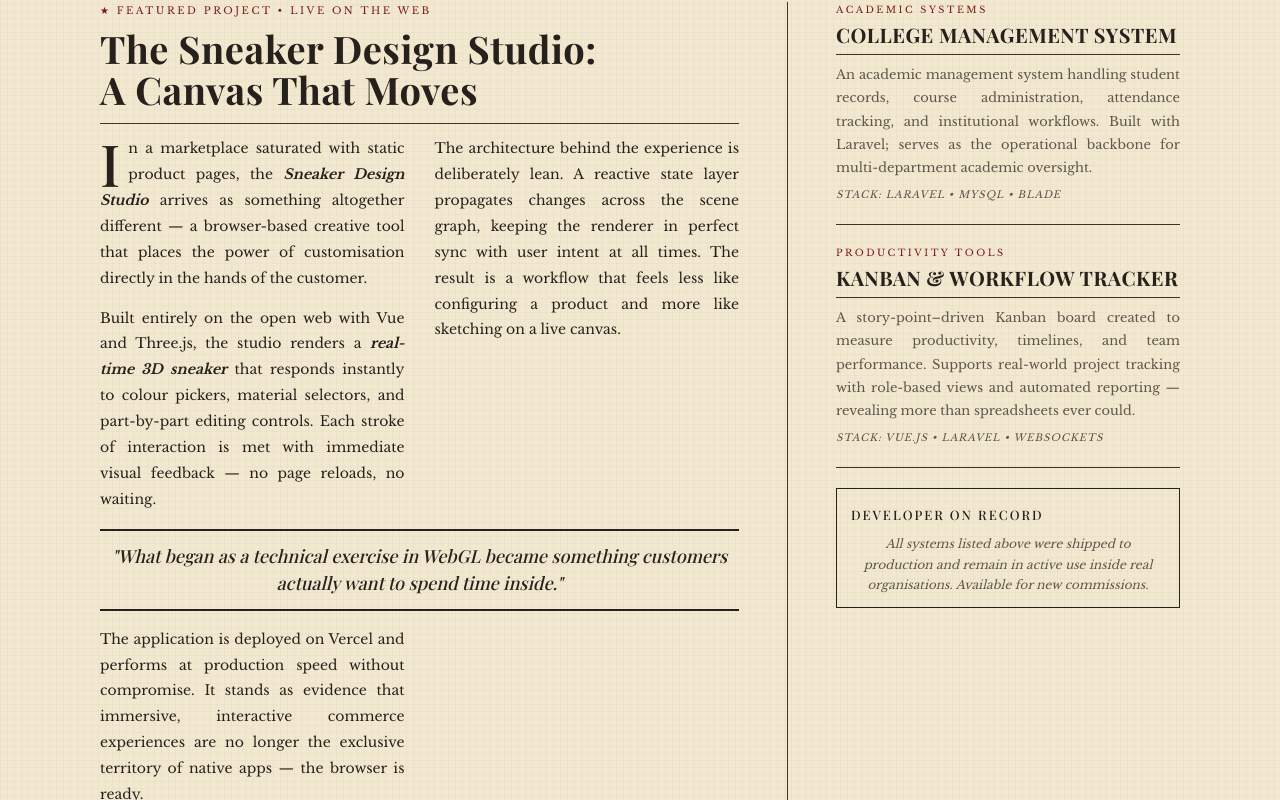
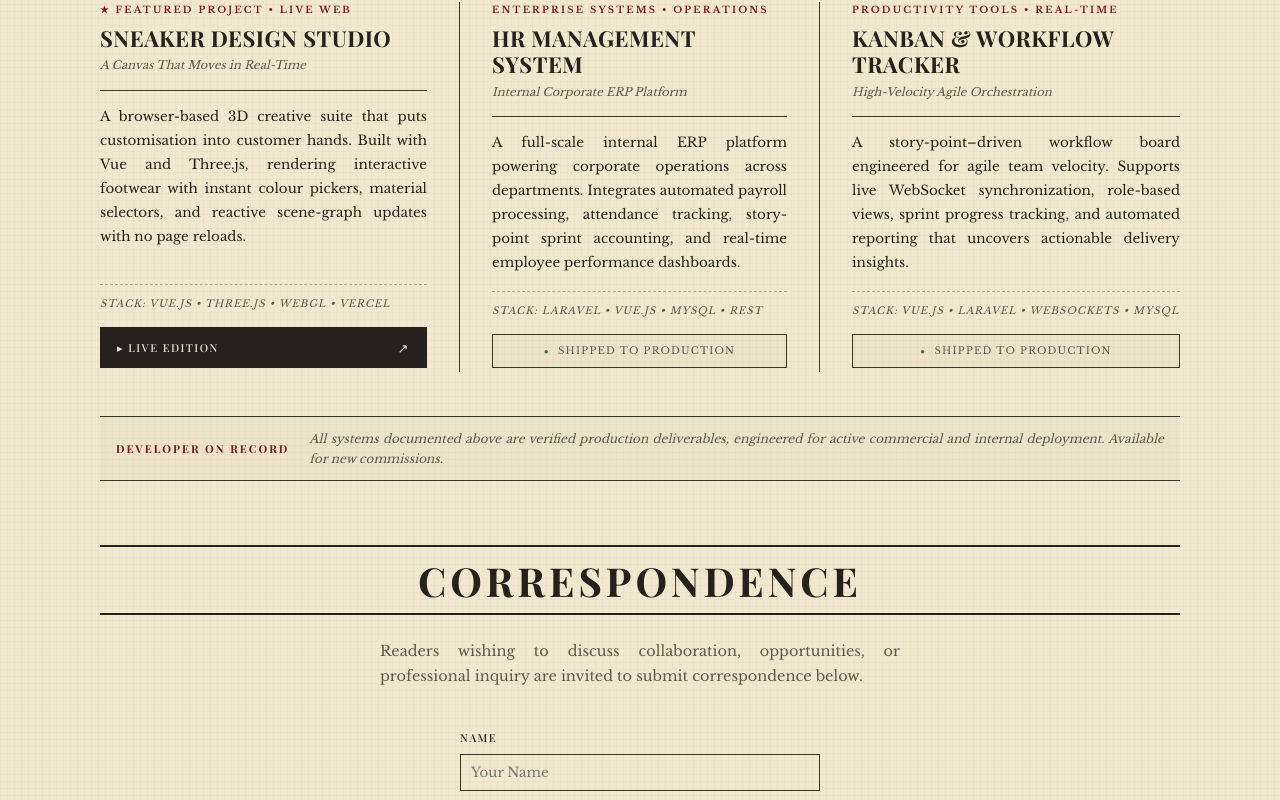
Before and after one commit to buildwith-harsha/portfolio, a Vue app: page / in a window 1280 px wide. Shown: the part 2320-3120 px from the top of the page. Built offline with nearby package versions, Linux system fonts and the light colour scheme.

Commit message:
feat: redesign projects section into 3 equal broadsheet columns

```diff
--- a/src/sections/Projects.vue
+++ b/src/sections/Projects.vue
@@ -3,133 +3,93 @@
     <!-- Standardized Section Banner -->
     <h2 class="heading">Project Chronicle</h2>
 
-    <!-- Main broadsheet grid -->
-    <div class="broadsheet-grid">
-      <!-- ===================== LEAD FEATURE (2/3 width) ===================== -->
-      <div class="lead-column">
-        <!-- Lead article: Sneaker Design Studio -->
-        <article class="lead-article">
-          <!-- Overline label -->
-          <p class="article-kicker">★ Featured Project • Live on the Web</p>
+    <!-- 3-Column Broadsheet Grid (Equal Columns) -->
+    <div class="projects-triptych">
+      <!-- Column 1: Sneaker Design Studio -->
+      <article class="project-column">
+        <p class="project-kicker">★ Featured Project • Live Web</p>
+        <h3 class="project-headline">Sneaker Design Studio</h3>
+        <p class="project-subhead">A Canvas That Moves in Real-Time</p>
+        <div class="project-rule"></div>
 
-          <!-- Headline -->
-          <h3 class="lead-headline">
-            The Sneaker Design Studio:<br />
-            A Canvas That Moves
-          </h3>
-
-          <div class="lead-rule"></div>
-
-          <!-- Lead article body — two-column newspaper layout -->
-          <div class="lead-body">
-            <p>
-              <span class="drop-cap">I</span>n a marketplace saturated with static product pages,
-              the
-              <span class="text-emphasis">Sneaker Design Studio</span>
-              arrives as something altogether different — a browser-based creative tool that places
-              the power of customisation directly in the hands of the customer.
-            </p>
-            <p>
-              Built entirely on the open web with Vue and Three.js, the studio renders a
-              <span class="text-emphasis">real-time 3D sneaker</span>
-              that responds instantly to colour pickers, material selectors, and part-by-part
-              editing controls. Each stroke of interaction is met with immediate visual feedback —
-              no page reloads, no waiting.
-            </p>
-            <p>
-              The architecture behind the experience is deliberately lean. A reactive state layer
-              propagates changes across the scene graph, keeping the renderer in perfect sync with
-              user intent at all times. The result is a workflow that feels less like configuring a
-              product and more like sketching on a live canvas.
+        <p class="project-body">
+          A browser-based 3D creative suite that puts customisation into customer hands.
+          Built with Vue and Three.js, rendering interactive footwear with instant colour
+          pickers, material selectors, and reactive scene-graph updates with no page reloads.
         </p>
 
-            <!-- Pull quote -->
-            <blockquote class="newspaper-pull-quote">
-              "What began as a technical exercise in WebGL became something customers actually want
-              to spend time inside."
-            </blockquote>
+        <p class="project-stack">Stack: Vue.js &bull; Three.js &bull; WebGL &bull; Vercel</p>
 
-            <p>
-              The application is deployed on Vercel and performs at production speed without
-              compromise. It stands as evidence that immersive, interactive commerce experiences are
-              no longer the exclusive territory of native apps — the browser is ready.
-            </p>
-          </div>
-
-          <!-- Live demo link — styled as a newspaper classified notice -->
-          <div class="demo-notice">
-            <span class="demo-label">▸ LIVE EDITION</span>
+        <div class="project-action">
           <a
             href="https://sneaker-design-studio.vercel.app/"
             target="_blank"
             rel="noopener"
-              class="demo-link"
+            class="project-btn live-btn"
           >
-              sneaker-design-studio.vercel.app
+            <span>▸ Live Edition</span>
+            <span class="btn-arrow">↗</span>
           </a>
-            <span class="demo-tag">Interactive Demo Available</span>
         </div>
       </article>
 
-        <!-- Secondary article: HR Management System -->
-        <article class="secondary-article">
-          <div class="rule thin-rule"></div>
-          <p class="article-kicker">Enterprise Systems</p>
-          <h3 class="secondary-headline">HR Management System</h3>
-          <p class="article-byline">Laravel &bull; Vue.js &bull; Internal ERP Platform</p>
-          <p class="article-body">
-            A full-scale internal ERP platform covering payroll, attendance, employee performance
-            dashboards, and operational reporting — built with Laravel and Vue, deployed and
-            actively used in daily organisational workflows. Modules include story-point
-            calculation, time tracking, and live performance metrics.
+      <!-- Column 2: HR Management System -->
+      <article class="project-column">
+        <p class="project-kicker">Enterprise Systems • Operations</p>
+        <h3 class="project-headline">HR Management System</h3>
+        <p class="project-subhead">Internal Corporate ERP Platform</p>
+        <div class="project-rule"></div>
+
+        <p class="project-body">
+          A full-scale internal ERP platform powering corporate operations across departments.
+          Integrates automated payroll processing, attendance tracking, story-point sprint
+          accounting, and real-time employee performance dashboards.
         </p>
+
+        <p class="project-stack">Stack: Laravel &bull; Vue.js &bull; MySQL &bull; REST</p>
+
+        <div class="project-action">
+          <span class="project-badge">
+            <span class="badge-dot">●</span>
+            <span>Shipped to Production</span>
+          </span>
+        </div>
+      </article>
+
+      <!-- Column 3: Kanban & Workflow Tracker -->
+      <article class="project-column">
+        <p class="project-kicker">Productivity Tools • Real-Time</p>
+        <h3 class="project-headline">Kanban &amp; Workflow Tracker</h3>
+        <p class="project-subhead">High-Velocity Agile Orchestration</p>
+        <div class="project-rule"></div>
+
+        <p class="project-body">
+          A story-point–driven workflow board engineered for agile team velocity. Supports
+          live WebSocket synchronization, role-based views, sprint progress tracking, and automated
+          reporting that uncovers actionable delivery insights.
+        </p>
+
+        <p class="project-stack">Stack: Vue.js &bull; Laravel &bull; WebSockets &bull; MySQL</p>
+
+        <div class="project-action">
+          <span class="project-badge">
+            <span class="badge-dot">●</span>
+            <span>Shipped to Production</span>
+          </span>
+        </div>
       </article>
     </div>
 
-      <!-- ===================== SIDE DISPATCHES (1/3 width) ===================== -->
-      <aside class="dispatch-column">
-        <!-- Vertical rule -->
-        <div class="column-rule"></div>
-
-        <!-- Dispatch: College Management System -->
-        <div class="dispatch-card">
-          <p class="dispatch-overline">Academic Systems</p>
-          <h4 class="dispatch-headline">College Management System</h4>
-          <div class="dispatch-rule"></div>
-          <p class="dispatch-body">
-            An academic management system handling student records, course administration,
-            attendance tracking, and institutional workflows. Built with Laravel; serves as the
-            operational backbone for multi-department academic oversight.
-          </p>
-          <p class="dispatch-stack">Stack: Laravel &bull; MySQL &bull; Blade</p>
-        </div>
-
-        <div class="dispatch-divider"></div>
-
-        <!-- Dispatch: Kanban & Workflow Tracker -->
-        <div class="dispatch-card">
-          <p class="dispatch-overline">Productivity Tools</p>
-          <h4 class="dispatch-headline">Kanban &amp; Workflow Tracker</h4>
-          <div class="dispatch-rule"></div>
-          <p class="dispatch-body">
-            A story-point–driven Kanban board created to measure productivity, timelines, and team
-            performance. Supports real-world project tracking with role-based views and automated
-            reporting — revealing more than spreadsheets ever could.
-          </p>
-          <p class="dispatch-stack">Stack: Vue.js &bull; Laravel &bull; WebSockets</p>
-        </div>
-
-        <div class="dispatch-divider"></div>
-
-        <!-- Brief notice box -->
-        <div class="notice-box">
-          <p class="notice-title">Developer on Record</p>
-          <p class="notice-body">
-            All systems listed above were shipped to production and remain in active use inside real
-            organisations. Available for new commissions.
+    <!-- Bottom Broadsheet Verification Ribbon -->
+    <div class="notice-ribbon">
+      <div class="notice-rule"></div>
+      <div class="notice-content">
+        <span class="notice-tag">Developer on Record</span>
+        <p class="notice-text">
+          All systems documented above are verified production deliverables, engineered for active commercial and internal deployment. Available for new commissions.
         </p>
       </div>
-      </aside>
+      <div class="notice-rule"></div>
     </div>
   </section>
 </template>
@@ -143,32 +103,24 @@ gsap.registerPlugin(ScrollTrigger)
 
 onMounted(() => {
   if (typeof window !== 'undefined' && 'IntersectionObserver' in window) {
-    // Lead column smooth entry
-    gsap.from('.lead-column', {
-      y: 26,
-      opacity: 0,
-      duration: 0.7,
+    ScrollTrigger.refresh()
+    // Staggered broadsheet column entry
+    gsap.fromTo(
+      '.project-column',
+      { y: 22, opacity: 0 },
+      {
+        y: 0,
+        opacity: 1,
+        stagger: 0.12,
+        duration: 0.6,
         ease: 'power2.out',
         scrollTrigger: {
-        trigger: '.broadsheet-grid',
+          trigger: '.projects-triptych',
           start: 'top 85%',
           once: true,
         },
-    })
-
-    // Dispatch column cards staggered typeset entry
-    gsap.from('.dispatch-card, .notice-box', {
-      y: 20,
-      opacity: 0,
-      stagger: 0.1,
-      duration: 0.55,
-      ease: 'power2.out',
-      scrollTrigger: {
-        trigger: '.dispatch-column',
-        start: 'top 85%',
-        once: true,
-      },
-    })
+      }
+    )
   }
 })
 </script>
@@ -178,7 +130,7 @@ onMounted(() => {
    SECTION WRAPPER
 ========================= */
 .projects-page {
-  padding: 60px 60px 30px;
+  padding: 60px 60px 40px;
   max-width: 1200px;
   margin: auto;
 }
@@ -201,339 +153,239 @@ onMounted(() => {
   box-sizing: border-box;
 }
 
-.thin-rule {
-  border-top: 1px solid var(--line);
-  margin: 18px 0;
+/* =========================
+   3 EQUAL COLUMNS (TRIPTYCH)
+========================= */
+.projects-triptych {
+  display: grid;
+  grid-template-columns: repeat(3, 1fr);
+  gap: 0;
+  margin-top: 36px;
+  align-items: stretch;
+}
+
+.project-column {
+  display: flex;
+  flex-direction: column;
+  padding: 0 32px;
+  border-right: 1px solid var(--line);
+  box-sizing: border-box;
+}
+
+.project-column:first-child {
+  padding-left: 0;
+}
+
+.project-column:last-child {
+  border-right: none;
+  padding-right: 0;
 }
 
 /* =========================
-   BROADSHEET GRID
+   COLUMN TYPOGRAPHY
 ========================= */
-.broadsheet-grid {
-  display: grid;
-  grid-template-columns: 2fr 1fr;
-  gap: 0 48px;
-  margin-top: 36px;
-  align-items: start;
-}
-
-/* =========================
-   LEAD COLUMN
-========================= */
-.lead-column {
-  border-right: 1px solid var(--line);
-  padding-right: 48px;
-}
-
-/* =========================
-   LEAD ARTICLE
-========================= */
-.lead-article {
-  margin-bottom: 0;
-}
-
-.article-kicker {
+.project-kicker {
   font-family: var(--font-body);
-  font-size: 10px;
-  letter-spacing: 2.5px;
+  font-size: 9.5px;
+  letter-spacing: 2.2px;
   text-transform: uppercase;
   color: var(--accent);
-  margin-bottom: 8px;
+  font-weight: 700;
+  margin-bottom: 6px;
   text-align: left;
 }
 
-.lead-headline {
+.project-headline {
   font-family: var(--font-heading);
-  font-size: 38px;
-  line-height: 1.1;
+  font-size: 22px;
+  line-height: 1.2;
   letter-spacing: 0.5px;
-  margin-bottom: 6px;
   font-weight: 700;
   color: var(--ink);
+  text-transform: uppercase;
+  margin: 0 0 4px;
 }
 
-.article-byline {
+.project-subhead {
   font-family: var(--font-body);
-  font-size: 11px;
+  font-size: 11.5px;
   font-style: italic;
-  color: var(--muted-ink);
-  text-align: left;
-  margin-bottom: 0;
-}
-
-.lead-rule {
-  border-top: 1px solid var(--line);
-  margin: 12px 0;
-}
-
-/* Lead body: 2-column newspaper text */
-.lead-body {
-  column-count: 2;
-  column-gap: 30px;
-}
-
-.lead-body p {
-  font-family: var(--font-body);
-  font-size: 14px;
-  line-height: 1.85;
-  text-align: justify;
-  color: var(--ink);
-  margin-bottom: 14px;
-  break-inside: avoid;
-}
-
-/* Drop cap */
-.drop-cap {
-  float: left;
-  font-family: var(--font-heading);
-  font-size: 58px;
-  line-height: 0.82;
-  margin: 4px 8px 0 0;
-  color: var(--ink);
-}
-
-.text-emphasis {
-  font-style: italic;
-  font-weight: 600;
-}
-
-/* Pull quote — spans both columns */
-.newspaper-pull-quote {
-  column-span: all;
-  font-family: var(--font-heading);
-  font-size: 18px;
-  line-height: 1.5;
-  border-top: 2px solid var(--ink);
-  border-bottom: 2px solid var(--ink);
-  padding: 12px 4px;
-  margin: 16px 0;
-  text-align: center;
-  font-style: italic;
-  color: var(--ink);
-}
-
-/* =========================
-   LIVE DEMO NOTICE
-========================= */
-.demo-notice {
-  column-span: all;
-  display: flex;
-  align-items: center;
-  gap: 10px;
-  flex-wrap: wrap;
-  background: var(--ink);
-  color: var(--paper);
-  padding: 10px 16px;
-  margin-top: 18px;
-  font-family: var(--font-body);
-}
-
-.demo-label {
-  font-size: 9px;
-  letter-spacing: 2px;
-  text-transform: uppercase;
-  color: var(--paper);
-  opacity: 0.75;
-  white-space: nowrap;
-}
-
-.demo-link {
-  font-family: var(--font-heading);
-  font-size: 15px;
-  font-style: italic;
-  color: #f5e6c0;
-  text-decoration: underline;
-  letter-spacing: 0.3px;
-  transition: opacity 0.2s;
-}
-
-.demo-link:hover {
-  opacity: 0.75;
-}
-
-.demo-tag {
-  font-size: 9px;
-  letter-spacing: 1.5px;
-  text-transform: uppercase;
-  color: var(--paper);
-  opacity: 0.6;
-  margin-left: auto;
-}
-
-/* =========================
-   SECONDARY ARTICLE
-========================= */
-.secondary-article {
-  margin-top: 30px;
-}
-
-.secondary-headline {
-  font-family: var(--font-heading);
-  font-size: 22px;
-  text-transform: uppercase;
-  letter-spacing: 1px;
-  margin: 4px 0 6px;
-  color: var(--ink);
-}
-
-.article-body {
-  font-family: var(--font-body);
-  font-size: 13.5px;
-  line-height: 1.8;
-  text-align: justify;
-  color: var(--muted-ink);
-}
-
-/* =========================
-   DISPATCH COLUMN (SIDEBAR)
-========================= */
-.dispatch-column {
-  position: relative;
-  padding-left: 0;
-}
-
-.column-rule {
-  display: none; /* visual rule is achieved via border-right on lead-column */
-}
-
-.dispatch-card {
-  margin-bottom: 0;
-}
-
-.dispatch-overline {
-  font-family: var(--font-body);
-  font-size: 9.5px;
-  letter-spacing: 2.5px;
-  text-transform: uppercase;
-  color: var(--accent);
-  margin-bottom: 4px;
-}
-
-.dispatch-headline {
-  font-family: var(--font-heading);
-  font-size: 20px;
-  text-transform: uppercase;
-  letter-spacing: 0.5px;
-  line-height: 1.15;
-  color: var(--ink);
-  margin-bottom: 0;
-}
-
-.dispatch-rule {
-  border-top: 1px solid var(--line);
-  margin: 8px 0;
-}
-
-.dispatch-body {
-  font-family: var(--font-body);
-  font-size: 13px;
-  line-height: 1.8;
-  text-align: justify;
   color: var(--muted-ink);
   margin-bottom: 6px;
 }
 
-.dispatch-stack {
+.project-rule {
+  border-top: 1px solid var(--line);
+  margin: 8px 0 14px;
+}
+
+.project-body {
+  font-family: var(--font-body);
+  font-size: 13.5px;
+  line-height: 1.78;
+  text-align: justify;
+  color: var(--ink);
+  margin-bottom: 16px;
+  flex-grow: 1;
+}
+
+/* =========================
+   STACK & ACTION
+========================= */
+.project-stack {
   font-family: var(--font-body);
   font-size: 10px;
   letter-spacing: 1px;
   text-transform: uppercase;
   color: var(--muted-ink);
   font-style: italic;
-  margin-top: 4px;
+  padding-top: 10px;
+  border-top: 1px dashed rgba(59, 52, 45, 0.35);
+  margin-bottom: 14px;
 }
 
-.dispatch-divider {
-  border-top: 1px solid var(--line);
-  margin: 20px 0;
+.project-action {
+  margin-top: auto;
+  padding-bottom: 4px;
+}
+
+.project-btn {
+  display: inline-flex;
+  align-items: center;
+  justify-content: space-between;
+  gap: 10px;
+  padding: 8px 16px;
+  font-family: var(--font-heading);
+  font-size: 11px;
+  letter-spacing: 1.5px;
+  text-transform: uppercase;
+  text-decoration: none;
+  background: var(--ink);
+  color: var(--paper);
+  border: 1px solid var(--ink);
+  transition: all 0.2s ease;
+  width: 100%;
+  box-sizing: border-box;
+}
+
+.project-btn:hover {
+  background: var(--accent);
+  border-color: var(--accent);
+  color: #fff;
+  text-decoration: none;
+}
+
+.btn-arrow {
+  font-size: 13px;
+  transition: transform 0.2s ease;
+}
+
+.project-btn:hover .btn-arrow {
+  transform: translate(2px, -2px);
+}
+
+.project-badge {
+  display: inline-flex;
+  align-items: center;
+  gap: 8px;
+  padding: 7px 14px;
+  font-family: var(--font-body);
+  font-size: 10px;
+  letter-spacing: 1.2px;
+  text-transform: uppercase;
+  color: var(--muted-ink);
+  border: 1px solid var(--line);
+  background: rgba(38, 33, 28, 0.025);
+  width: 100%;
+  box-sizing: border-box;
+  justify-content: center;
+}
+
+.badge-dot {
+  color: #3b7036;
+  font-size: 8px;
 }
 
 /* =========================
-   NOTICE BOX (CLASSIFIED-STYLE)
+   BOTTOM NOTICE RIBBON
 ========================= */
-.notice-box {
-  border: 1.5px solid var(--ink);
-  padding: 14px 14px 12px;
-  margin-top: 4px;
-  text-align: center;
+.notice-ribbon {
+  margin-top: 44px;
 }
 
-.notice-title {
+.notice-rule {
+  border-top: 1px solid var(--line);
+}
+
+.notice-content {
+  padding: 12px 16px;
+  display: flex;
+  align-items: center;
+  gap: 20px;
+  background: rgba(38, 33, 28, 0.02);
+}
+
+.notice-tag {
   font-family: var(--font-heading);
-  font-size: 13px;
+  font-size: 11px;
   letter-spacing: 2px;
   text-transform: uppercase;
-  margin-bottom: 8px;
-  color: var(--ink);
+  color: var(--accent);
+  font-weight: 700;
+  white-space: nowrap;
 }
 
-.notice-body {
+.notice-text {
   font-family: var(--font-body);
   font-size: 12px;
-  line-height: 1.7;
-  text-align: center;
   color: var(--muted-ink);
+  margin: 0;
   font-style: italic;
-}
-
-/* =========================
-   BOTTOM RULE
-========================= */
-.bottom-rule {
-  margin-top: 40px;
+  line-height: 1.6;
 }
 
 /* =========================
    RESPONSIVE
 ========================= */
-@media (max-width: 900px) {
-  .projects-page {
-    padding: 40px 24px 60px;
-  }
-
-  .broadsheet-grid {
+@media (max-width: 960px) {
+  .projects-triptych {
     grid-template-columns: 1fr;
     gap: 0;
   }
 
-  .lead-column {
+  .project-column {
+    padding: 24px 0;
     border-right: none;
-    padding-right: 0;
+    border-bottom: 1px solid var(--line);
   }
 
-  .lead-body {
-    column-count: 1;
+  .project-column:first-child {
+    padding-top: 0;
   }
 
-  .section-banner {
-    font-size: 36px;
-    letter-spacing: 3px;
+  .project-column:last-child {
+    border-bottom: none;
+    padding-bottom: 0;
   }
 
-  .dispatch-column {
-    border-top: 2px solid var(--ink);
-    margin-top: 32px;
-    padding-top: 24px;
+  .notice-content {
+    flex-direction: column;
+    align-items: flex-start;
+    gap: 6px;
   }
 }
 
 @media (max-width: 480px) {
-  .section-banner {
-    font-size: 28px;
+  .projects-page {
+    padding: 40px 20px;
   }
 
-  .lead-headline {
-    font-size: 28px;
+  .project-headline {
+    font-size: 20px;
   }
 
-  .demo-notice {
-    flex-direction: column;
-    align-items: flex-start;
-    gap: 6px;
-  }
-
-  .demo-tag {
-    margin-left: 0;
+  .project-body {
+    font-size: 13px;
   }
 }
 </style>
```
Lines whose indentation alone changed are shown as unchanged.
